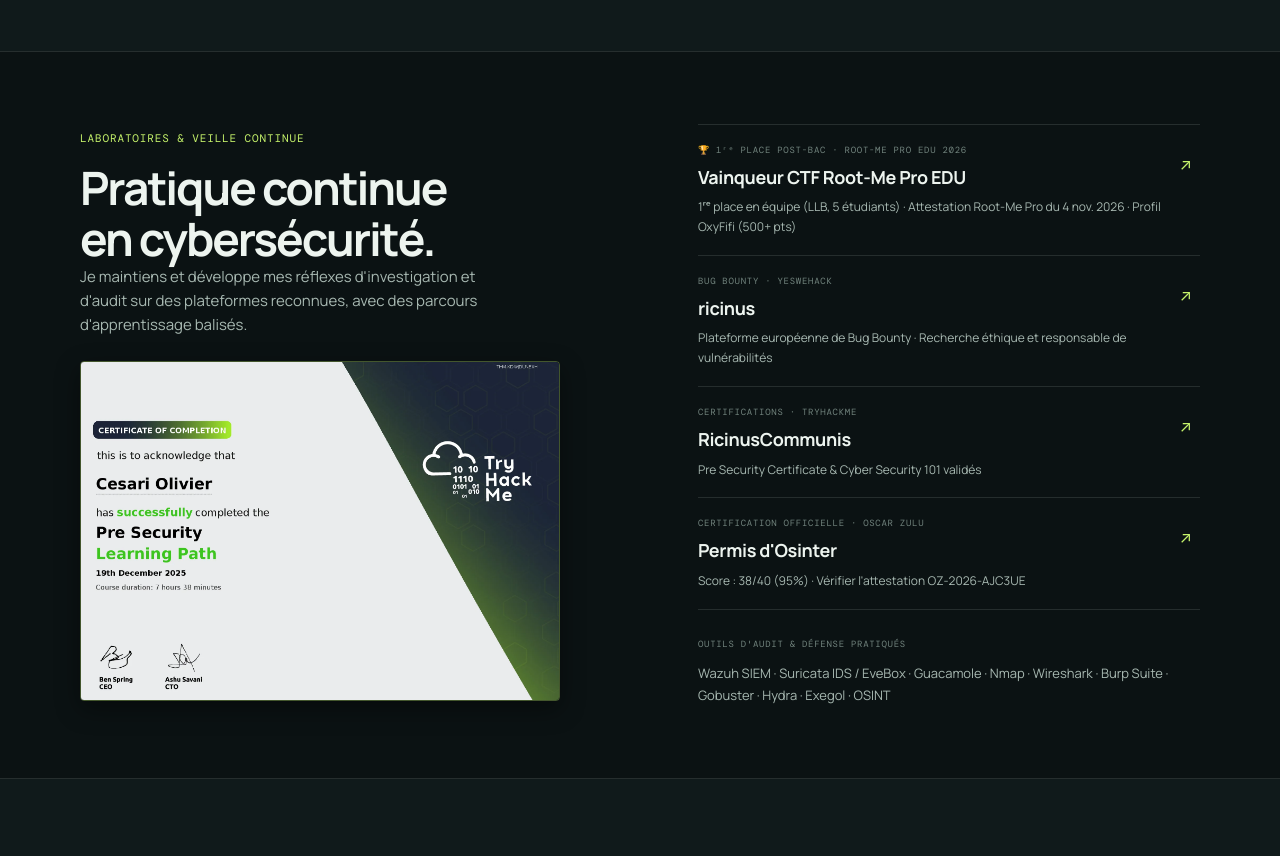
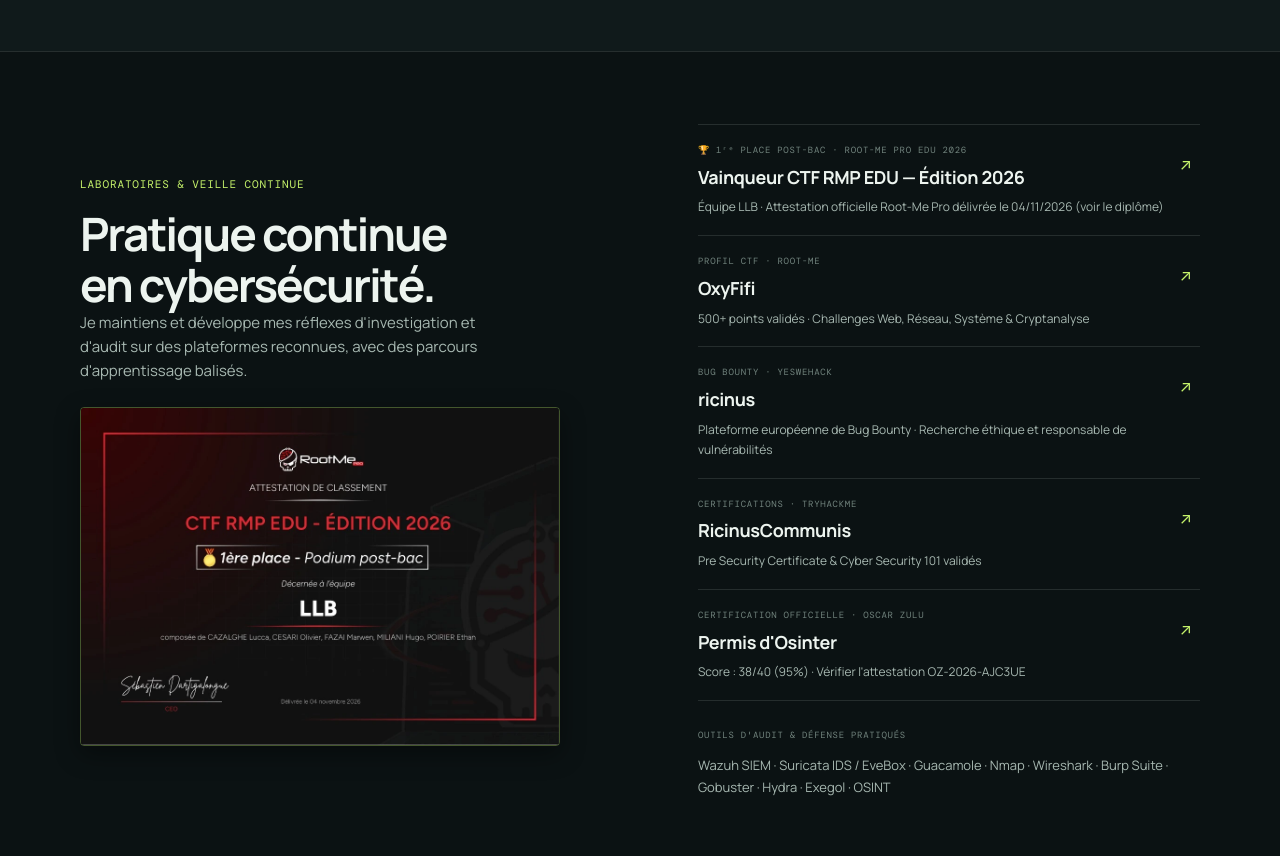
Before and after one commit to oxyfifi/Portfolio, a plain HTML site: page projets.html in a window 1280 px wide. Shown: the part 6560-7416 px from the top of the page. Drawn offline with nearby package versions, Linux system fonts and the light colour scheme.

Commit message:
Ajout de l'attestation officielle CTF Root-Me Pro EDU 2026 (1re place post-bac) sur le portfolio et dans le CV

```diff
--- a/projets.html
+++ b/projets.html
@@ -442,14 +442,22 @@
           <h2>Pratique continue<br>en cybersécurité.</h2>
           <p class="section-intro">Je maintiens et développe mes réflexes d'investigation et d'audit sur des plateformes reconnues, avec des parcours d'apprentissage balisés.</p>
           <div class="cert-img-container">
-            <img src="images/THM-KDWJDUNEXH.webp" alt="Certificat TryHackMe Pre Security validé par Olivier Cesari" class="cert-img" loading="lazy">
+            <a href="images/Attestation-RootMe-Pro-EDU-2026.jpg" target="_blank" rel="noopener" title="Ouvrir l'attestation officielle Root-Me Pro EDU 2026 en grand">
+              <img src="images/Attestation-RootMe-Pro-EDU-2026.webp" alt="Attestation officielle 1re place Podium post-bac CTF Root-Me Pro EDU 2026 — Équipe LLB (Olivier Cesari)" class="cert-img" loading="lazy">
+            </a>
           </div>
         </div>
         <div class="cyber-links">
+          <a href="images/Attestation-RootMe-Pro-EDU-2026.jpg" target="_blank" rel="noopener">
+            <span class="mono">🏆 1ʳᵉ PLACE POST-BAC · ROOT-ME PRO EDU 2026</span>
+            <strong>Vainqueur CTF RMP EDU — Édition 2026</strong>
+            <span>Équipe LLB · Attestation officielle Root-Me Pro délivrée le 04/11/2026 (voir le diplôme)</span>
+            <b aria-hidden="true">↗</b>
+          </a>
           <a href="https://www.root-me.org/OxyFifi?lang=fr" target="_blank" rel="noopener">
-            <span class="mono">🏆 1ʳᵉ PLACE POST-BAC · ROOT-ME PRO EDU 2026</span>
-            <strong>Vainqueur CTF Root-Me Pro EDU</strong>
-            <span>1ʳᵉ place en équipe (LLB, 5 étudiants) · Attestation Root-Me Pro du 4 nov. 2026 · Profil OxyFifi (500+ pts)</span>
+            <span class="mono">PROFIL CTF · ROOT-ME</span>
+            <strong>OxyFifi</strong>
+            <span>500+ points validés · Challenges Web, Réseau, Système &amp; Cryptanalyse</span>
             <b aria-hidden="true">↗</b>
           </a>
           <a href="https://yeswehack.com/user/ricinus" target="_blank" rel="noopener">
```
Also changed, not shown: index.html (+1 -1 lines), images/Attestation-RootMe-Pro-EDU-2026.jpg (added), images/Attestation-RootMe-Pro-EDU-2026.webp (added), 2 other files.
